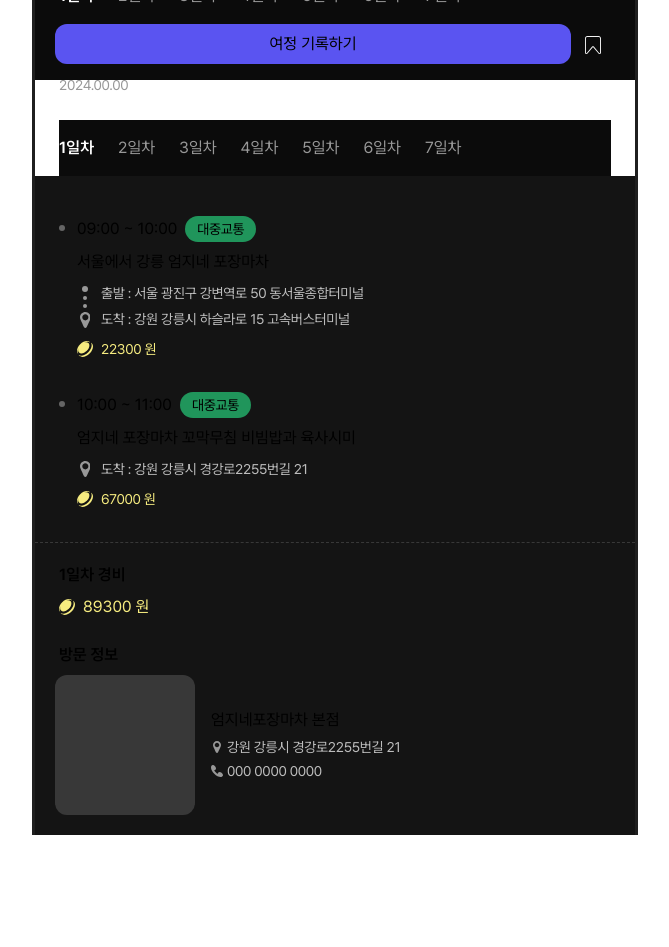
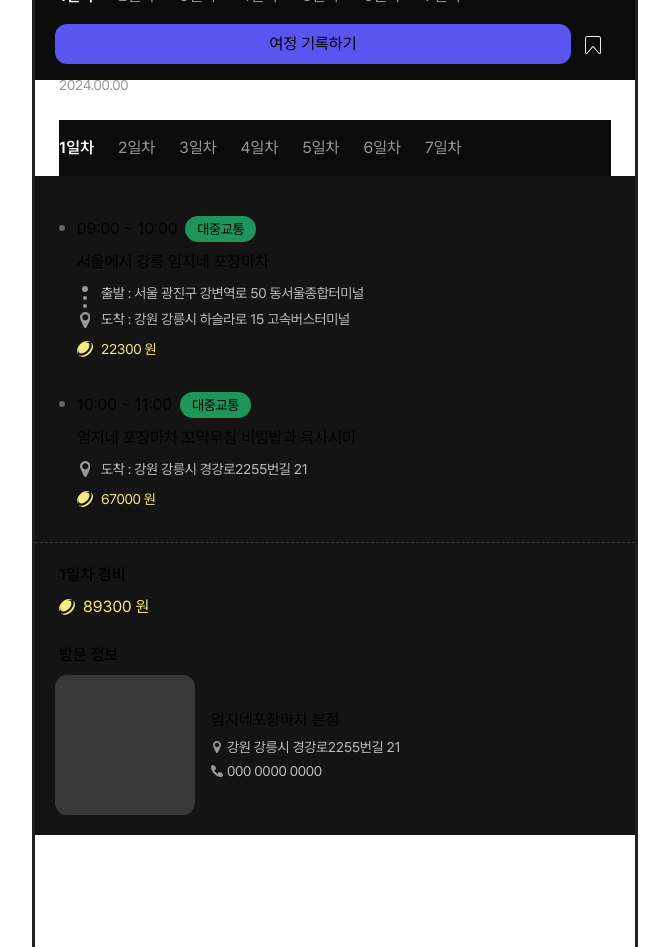
Before and after one commit to ungpyolee/weplan-app, a Next.js app: page /posted-plan in a window 1280 px wide. Shown: the part 720-1667 px from the top of the page, without its empty margins (305-974 px from the left). Before the commit the page ends 1555 px from the top, so only its background shows below. Built offline with nearby package versions, Linux system fonts and the light colour scheme.

Commit message:
Design : 하단 탭 z-index 변경

```diff
--- a/src/components/plan-detail/PlanDetail.tsx
+++ b/src/components/plan-detail/PlanDetail.tsx
@@ -128,7 +128,7 @@ const PlanDetail = () => {
     const totalExpense = calculateTotalExpenseForId(activeTab);
 
     return (
-        <div>
+        <div className="pb-28">
             <div className="px-6">
                 <TabMenu tabs={tabs} activeTab={activeTab} onTabChange={handleTabChange} />
             </div>
@@ -211,7 +211,7 @@ const PlanDetail = () => {
                     </div>
                 </div>
             </div>
-            <div className="fixed z-10 bottom-0 w-full max-w-[600px] bg-black border-t border-gray-800 overflow-hidden">
+            <div className="fixed bottom-0 w-full max-w-[600px] bg-black border-t border-gray-800 overflow-hidden">
                 <div className="px-6">
                     <TabMenu tabs={tabs} activeTab={activeTab} onTabChange={handleTabChange} />
                 </div>
```
